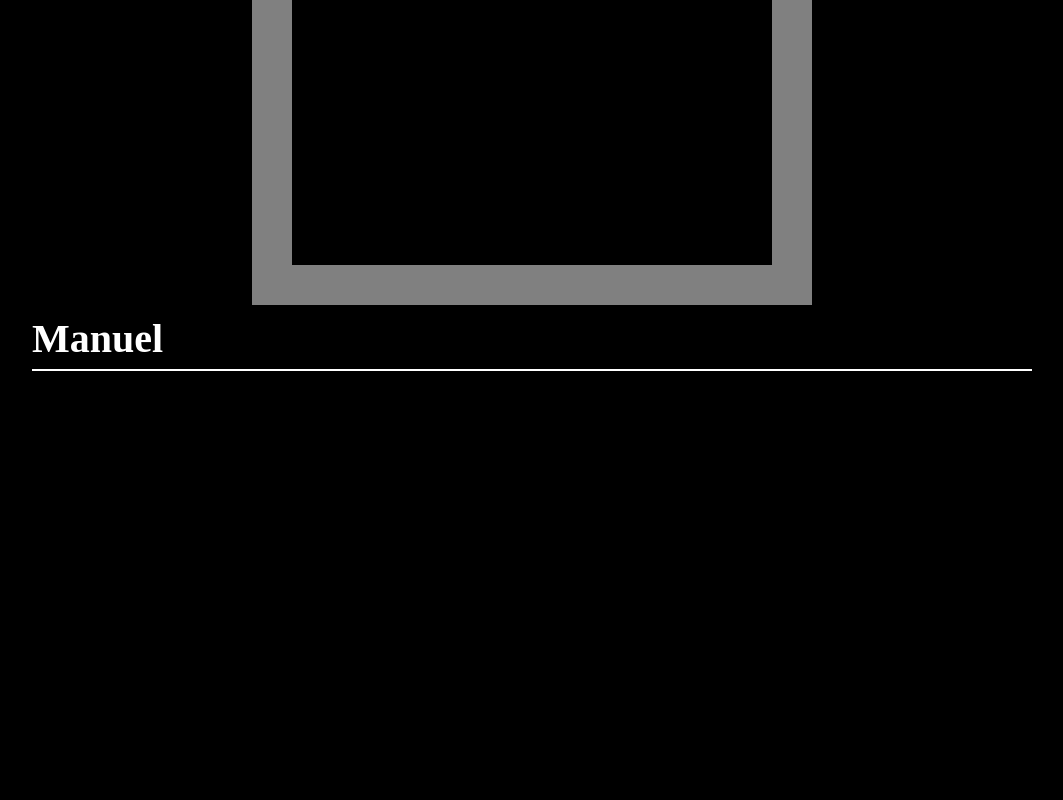
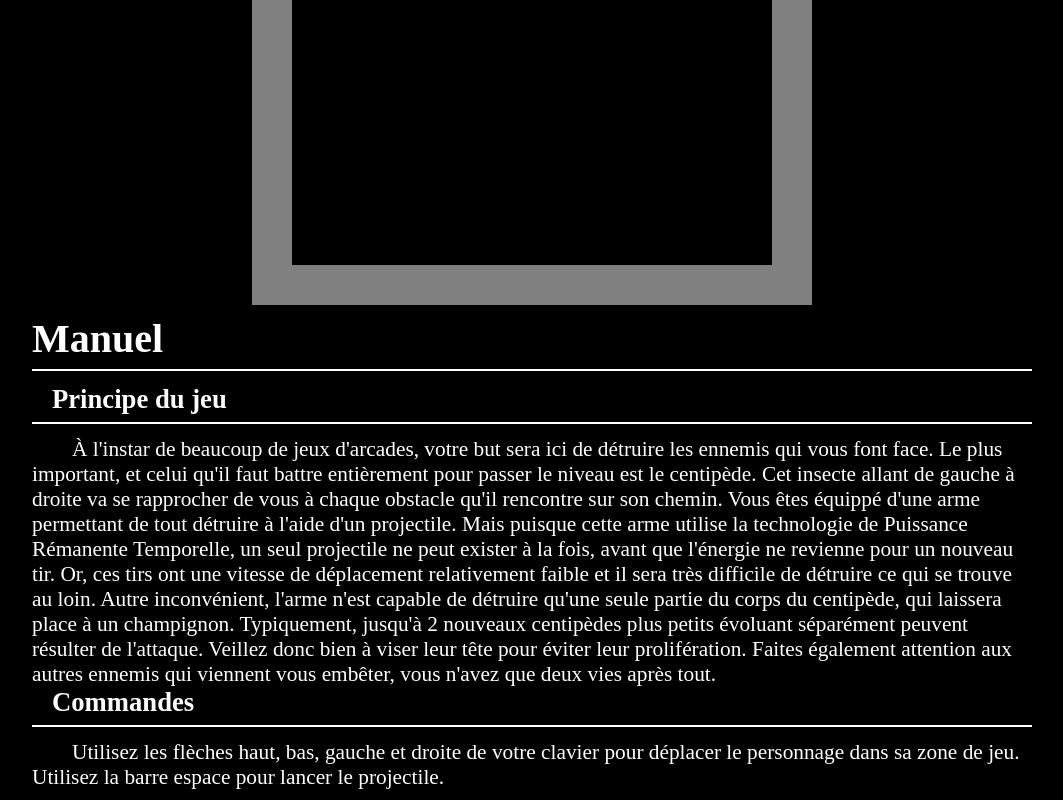
Before and after one commit to Slexis-Works/Centipede, a plain HTML site: page index.html in a window 1280 px wide. Shown: the part 868-1668 px from the top of the page, without its empty margins (108-1171 px from the left). Before the commit the page ends 1252 px from the top, so only its background shows below. Drawn offline with Linux system fonts and the light colour scheme.

Commit message:
Rédaction de la première version du manuel

```diff
--- a/index.html
+++ b/index.html
@@ -19,5 +19,9 @@
     MERCI D'ACHETER UN NAVIGATEUR POTABLE, GENRE PAS IE7
   </canvas>
   <h2>Manuel</h2>
+  <h3>Principe du jeu</h3>
+  <p>À l'instar de beaucoup de jeux d'arcades, votre but sera ici de détruire les ennemis qui vous font face. Le plus important, et celui qu'il faut battre entièrement pour passer le niveau est le centipède. Cet insecte allant de gauche à droite va se rapprocher de vous à chaque obstacle qu'il rencontre sur son chemin. Vous êtes équippé d'une arme permettant de tout détruire à l'aide d'un projectile. Mais puisque cette arme utilise la technologie de Puissance Rémanente Temporelle, un seul projectile ne peut exister à la fois, avant que l'énergie ne revienne pour un nouveau tir. Or, ces tirs ont une vitesse de déplacement relativement faible et il sera très difficile de détruire ce qui se trouve au loin. Autre inconvénient, l'arme n'est capable de détruire qu'une seule partie du corps du centipède, qui laissera place à un champignon. Typiquement, jusqu'à 2 nouveaux centipèdes plus petits évoluant séparément peuvent résulter de l'attaque. Veillez donc bien à viser leur tête pour éviter leur prolifération. Faites également attention aux autres ennemis qui viennent vous embêter, vous n'avez que deux vies après tout.</p>
+  <h3>Commandes</h3>
+  <p>Utilisez les flèches haut, bas, gauche et droite de votre clavier pour déplacer le personnage dans sa zone de jeu. Utilisez la barre espace pour lancer le projectile.</p>
 </body>
 </html>
--- a/style.css
+++ b/style.css
@@ -24,6 +24,14 @@ h2 {
   font-size: 30pt;
 
   padding-bottom: 5pt;
+  border-bottom: solid white 2px;
+  margin-bottom: 10pt;
+}
+
+h3 { /* Entrées du manuel seulement */
+  font-size: 20pt;
+
+  padding: 0 0 5pt 15pt;
   border-bottom: solid white 2px;
   margin-bottom: 10pt;
 }
```
